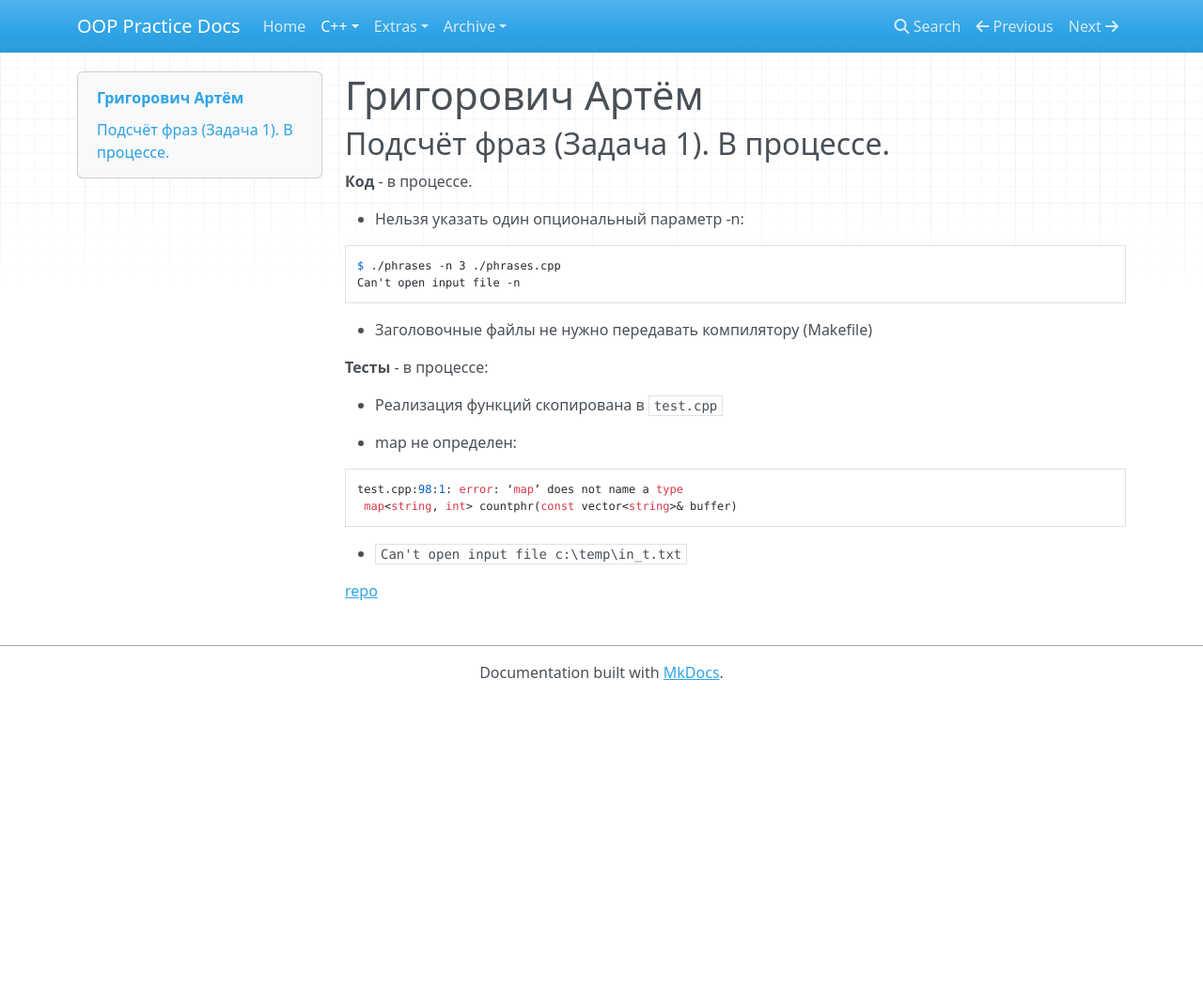
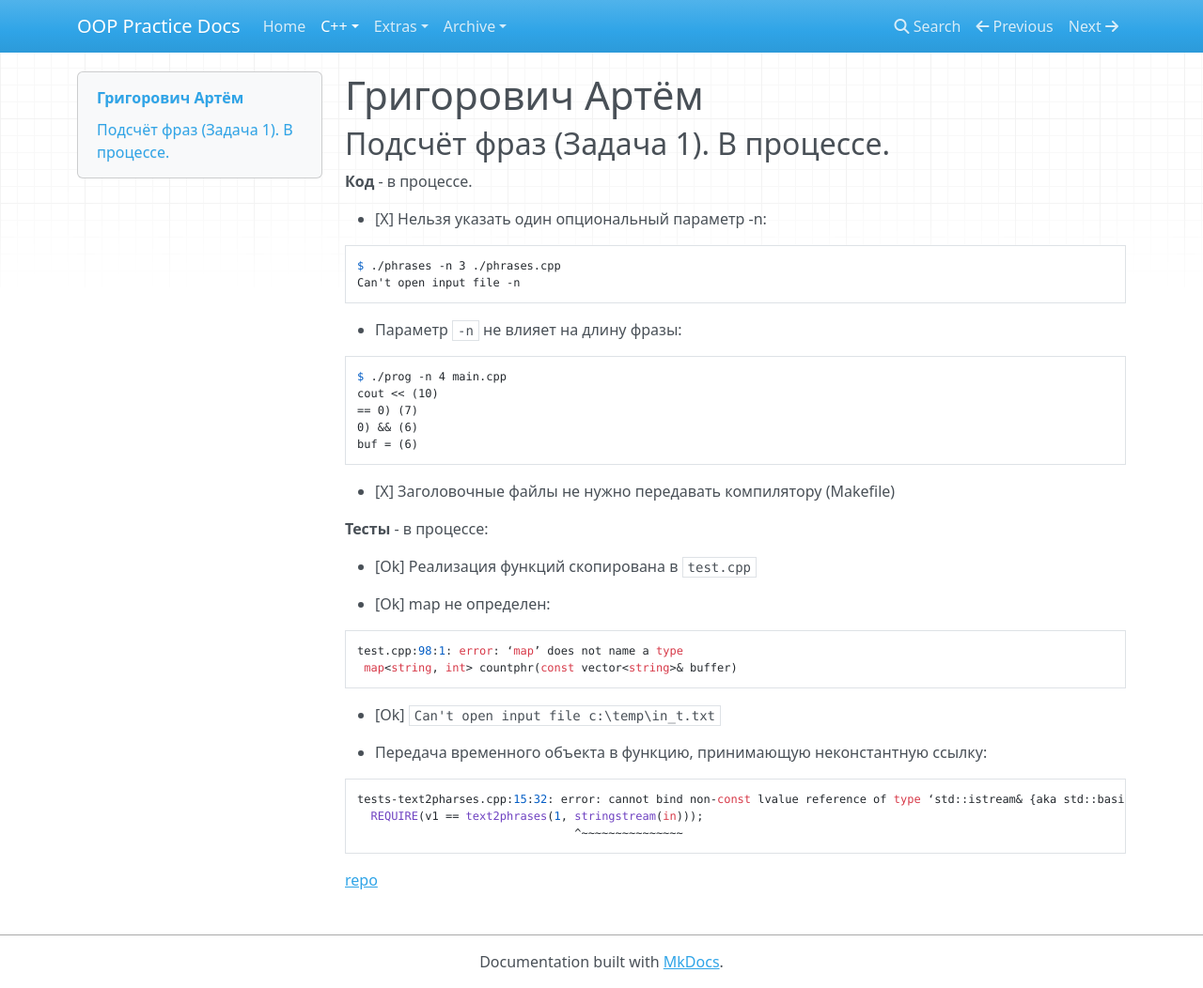
Before and after one commit to avoronkov/oop, an MkDocs documentation site: the page built from docs/2017.cpp/results/grigorovich.md, in a window 1280 px wide and 1052 px high. Shown: the whole window at 94% size. Built offline with MkDocs 1.6.1, drawn with Linux system fonts in a browser that asks for light colours; nearby versions of some CDN libraries; old or Windows-style settings are respelled for this version of MkDocs.

Commit message:
results updated

````diff
--- a/docs/2017.cpp/results/grigorovich.md
+++ b/docs/2017.cpp/results/grigorovich.md
@@ -4,24 +4,40 @@
 
 **Код** - в процессе.
 
-- Нельзя указать один опциональный параметр -n:
+- [X] Нельзя указать один опциональный параметр -n:
 ```
 $ ./phrases -n 3 ./phrases.cpp
 Can't open input file -n
 ```
 
-- Заголовочные файлы не нужно передавать компилятору (Makefile)
+- Параметр `-n` не влияет на длину фразы:
+```
+$ ./prog -n 4 main.cpp
+cout << (10)
+== 0) (7)
+0) && (6)
+buf = (6)
+```
+
+- [X] Заголовочные файлы не нужно передавать компилятору (Makefile)
 
 **Тесты** - в процессе:
 
-- Реализация функций скопирована в `test.cpp`
+- [Ok] Реализация функций скопирована в `test.cpp`
 
-- map не определен:
+- [Ok] map не определен:
 ```
 test.cpp:98:1: error: ‘map’ does not name a type
  map<string, int> countphr(const vector<string>& buffer)
 ```
 
-- `Can't open input file c:\temp\in_t.txt`
+- [Ok] `Can't open input file c:\temp\in_t.txt`
+
+- Передача временного объекта в функцию, принимающую неконстантную ссылку:
+```
+tests-text2pharses.cpp:15:32: error: cannot bind non-const lvalue reference of type ‘std::istream& {aka std::basic_istream<char>&}’ to an rvalue of type ‘std::basic_istream<char>’
+  REQUIRE(v1 == text2phrases(1, stringstream(in)));
+                                ^~~~~~~~~~~~~~~~
+```
 
 [repo](https://bitbucket.org/grigorovich_oop/phrases.git)
````
